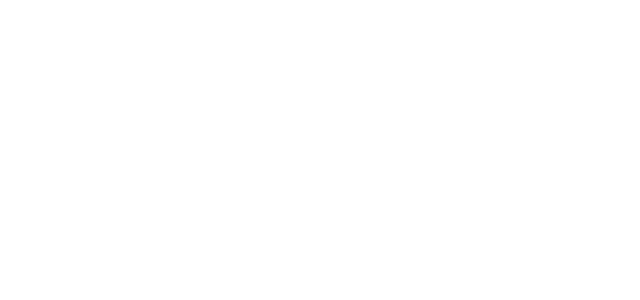
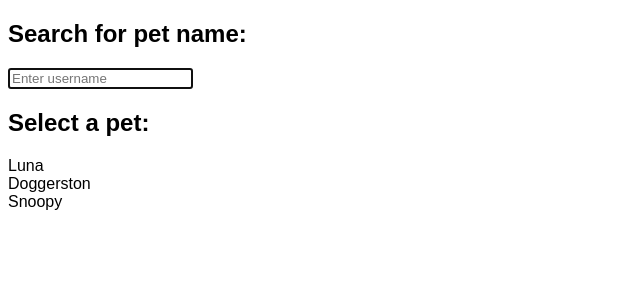
Before and after one commit to Ivo-Gatzinski/healthy-pets, a React (Create React App) app in the folder client/: page /vetpets in a window 1280 px wide. Before the commit this address led to /login. Shown: the top 300 px of the page, without its empty margins (0-640 px from the left). Built offline with nearby package versions, Linux system fonts and the light colour scheme.

Commit message:
vetPets search bar

```diff
--- a/client/src/App.js
+++ b/client/src/App.js
@@ -28,9 +28,9 @@
             <Route path="/vetlogin">
               <VetLogin />
             </Route>
-            <PrivateRoute path="/vetpets">
+            <Route path="/vetpets">
               <VetPets />
-            </PrivateRoute>
+            </Route>
             <Route path="/vetnotes">
               <VetNotes />
             </Route>
--- a/client/src/pages/VetPets.js
+++ b/client/src/pages/VetPets.js
@@ -3,6 +3,13 @@
 import { useAuth } from "../util/auth";
 
 export default function VetPets() {
+  const pets = [
+    { name: "Luna", _id: "abc" },
+    { name: "Doggerston", _id: "zzz" },
+    { name: "Snoopy", _id: "mmm" },
+  ];
+  const [petName, setPetName] = useState("");
+
   return (
     <div>
       <div>
@@ -12,27 +19,27 @@
             <input
               autoFocus
               // disabled={loading}
-              id="username"
+              id="nameInput"
               type="text"
               placeholder="Enter username"
-              name="username"
-              value="input a pet's name"
-              // onChange={handleInputChange}
+              name="nameInput"
+              value={petName}
+              onChange={(evt) => setPetName(evt.target.value)}
             />
           </div>
         </form>
       </div>
       <div>
         <h2>Select a pet: </h2>
-        <div> {/*onClick=clickable*/}
-            Doggy McDogson
-        </div>
-        <div>
-            Luna Liu
-        </div>
-        <div>
-            Leo Aguilar
-        </div>
+        {pets ? (
+          pets
+            .filter((pet) =>
+              pet.name.toLowerCase().includes(petName.toLowerCase())
+            )
+            .map((pet) => <div>{pet.name}</div>)
+        ) : (
+          <p>No pets.</p>
+        )}
       </div>
     </div>
   );
```
